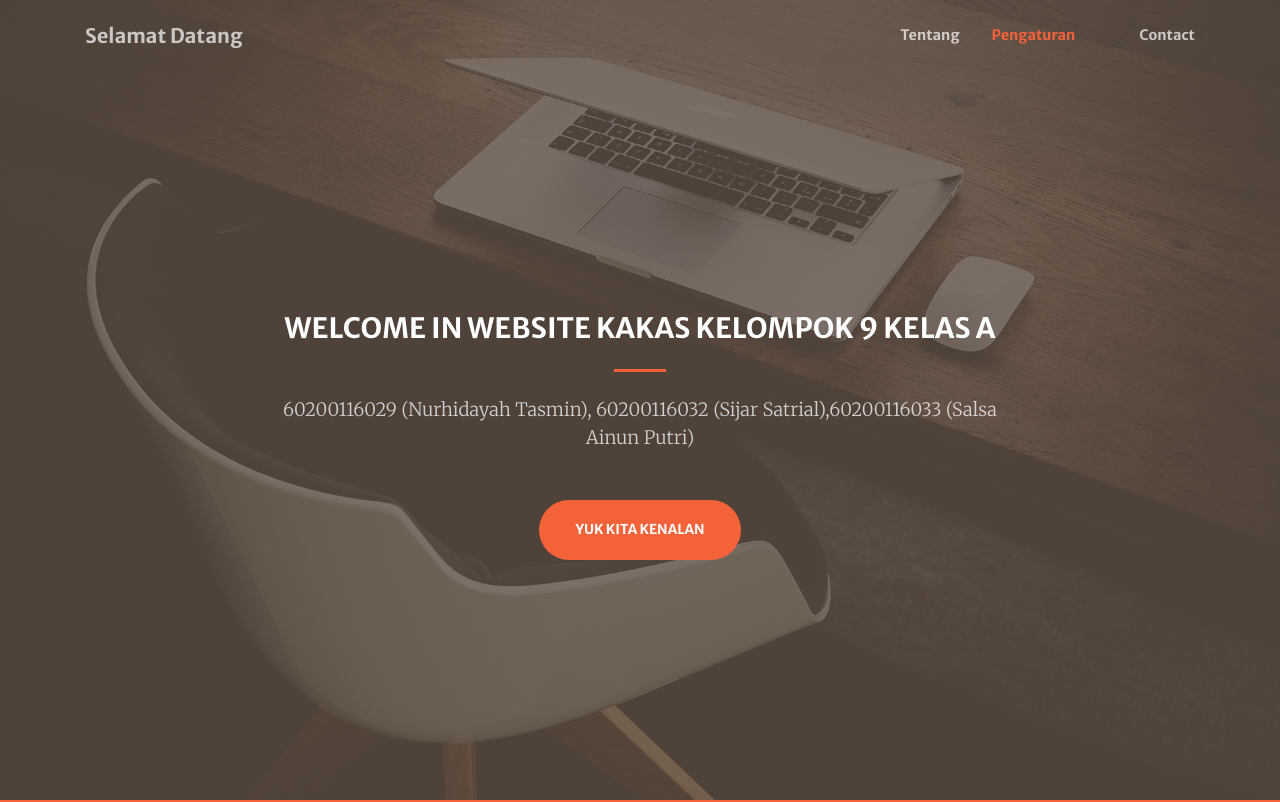
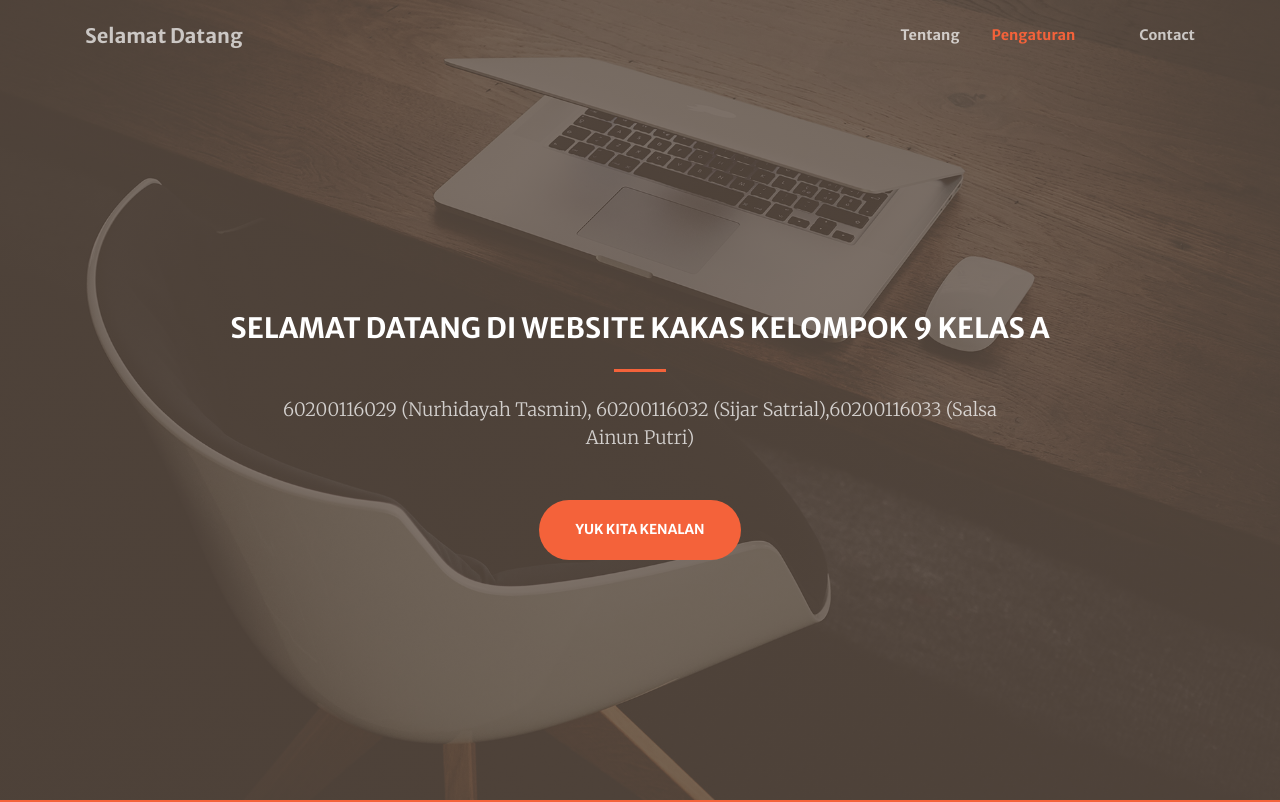
Before and after one commit to NurhidayahTasmin/NurhidayahTasmin.github.io, a website with bundled scripts: page index.html.html in a window 1280 px wide. Shown: the top 802 px of the page. Built offline with nearby package versions, Linux system fonts and the light colour scheme.

Commit message:
ketujuh salsa

```diff
--- a/index.html.html
+++ b/index.html.html
@@ -58,7 +58,7 @@
     <div class="container h-100">
       <div class="row h-100 align-items-center justify-content-center text-center">
         <div class="col-lg-10 align-self-end">
-          <h3 class="text-uppercase text-white font-weight-bold">Welcome in Website Kakas Kelompok 9 Kelas A</h3>
+          <h3 class="text-uppercase text-white font-weight-bold">Selamat Datang di Website Kakas Kelompok 9 Kelas A</h3>
           <hr class="divider my-4">
         </div>
         <div class="col-lg-8 align-self-baseline">
```
